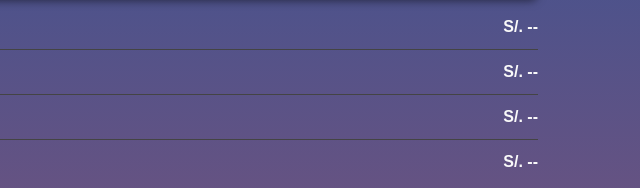
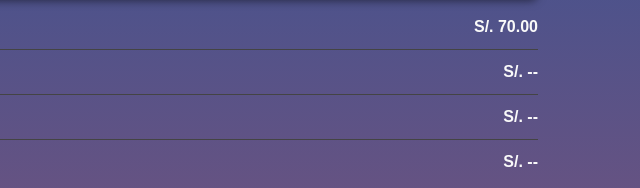
Before and after one commit to jantoni54/osirismenu, a plain HTML site: page index.html in a window 1280 px wide. Shown: the part 306-494 px from the top of the page, 640-1280 px from the left. Drawn offline with nearby package versions, Linux system fonts and the light colour scheme.

Commit message:
Update index.html

```diff
--- a/index.html
+++ b/index.html
@@ -73,7 +73,7 @@
             <h2 class="text-warning">RON</h2>
             <div class="menu-item">
                 <span>CARTAVIO SELECTO X 750 ML</span>
-                <span class="menu-price">S/. --</span>
+                <span class="menu-price">S/. 70.00</span>
             </div>
             <div class="menu-item">
                 <span>CARTAVIO RESERVA 8 AÑOS</span>
```
